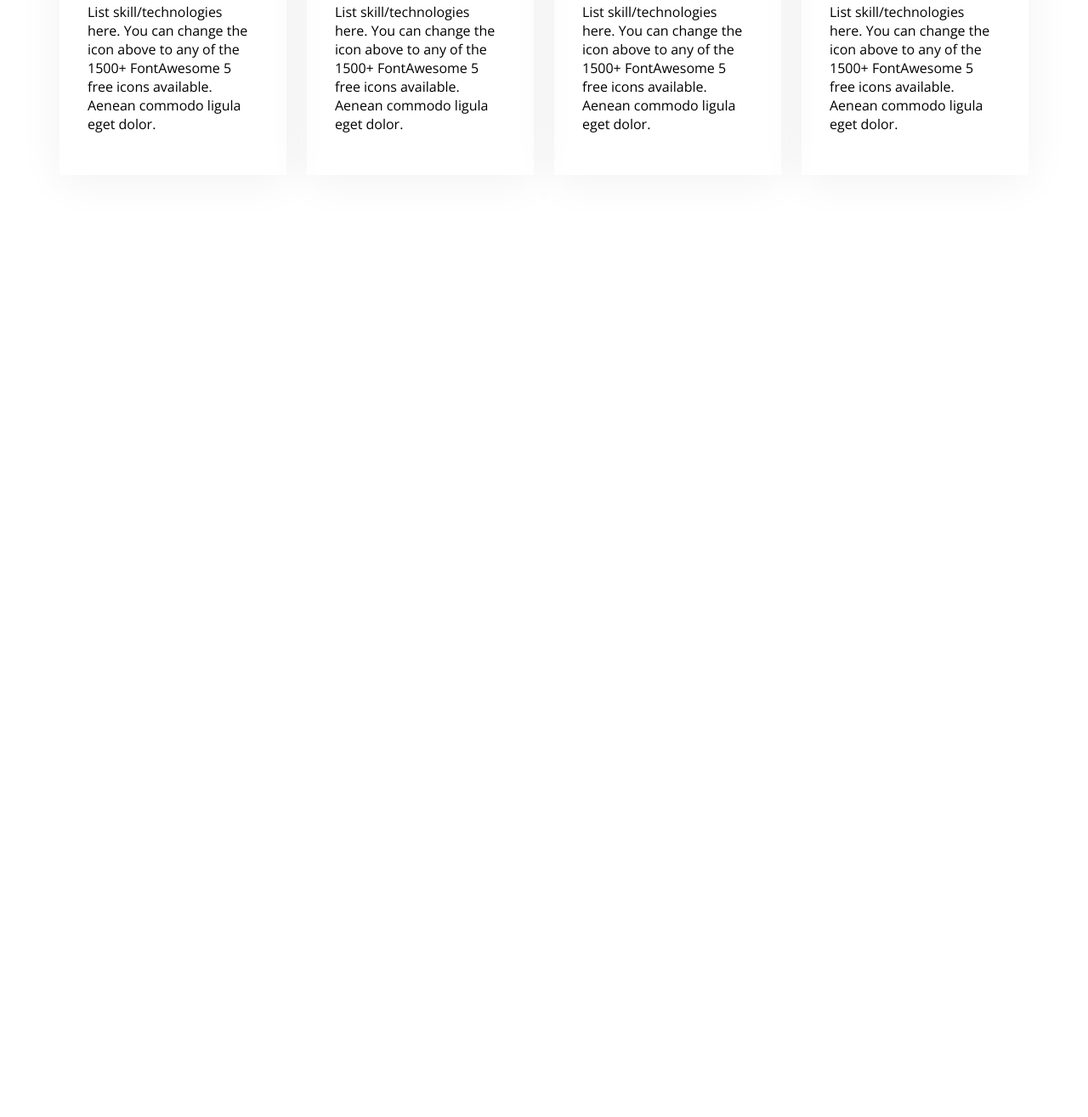
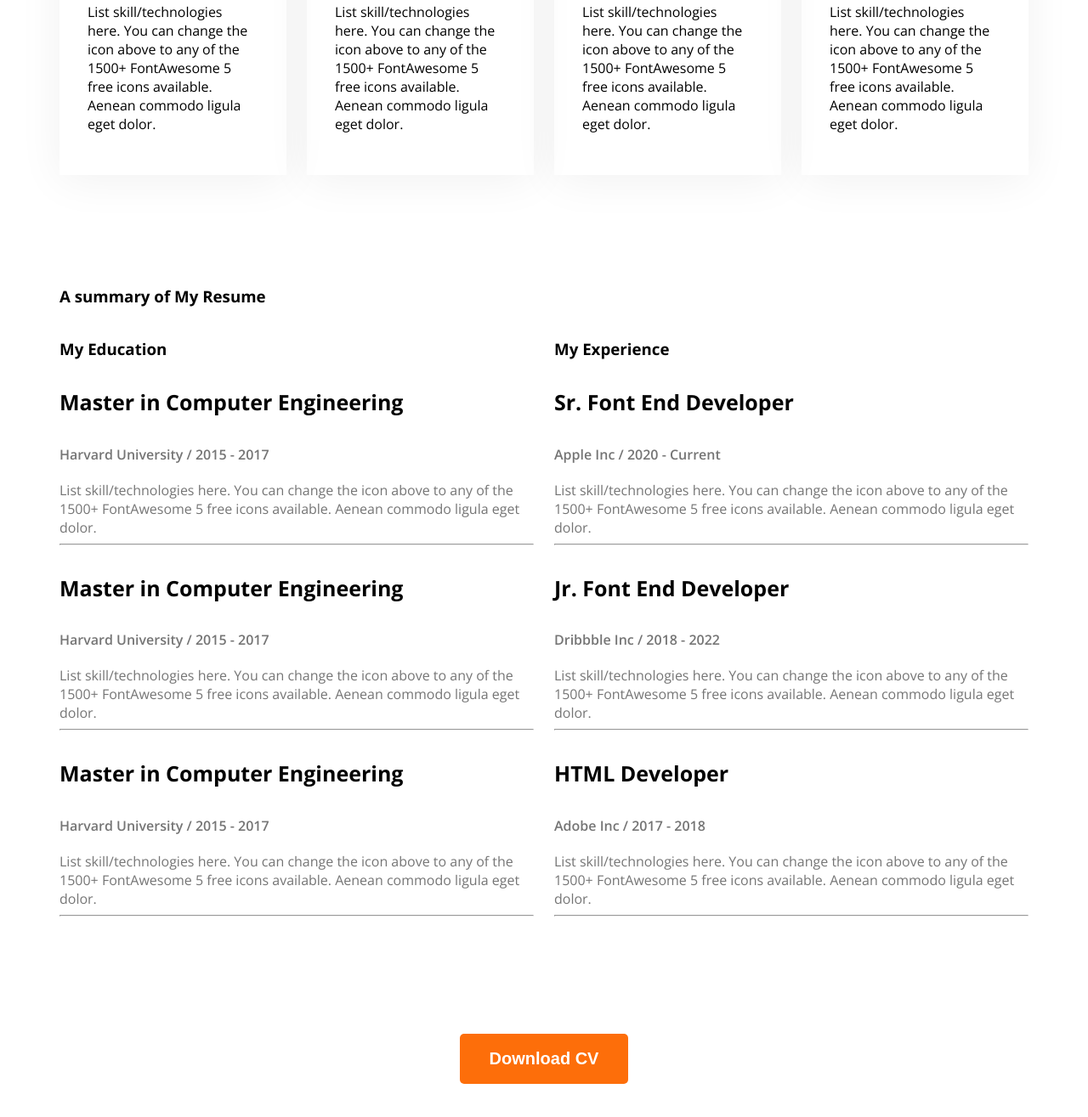
Before and after one commit to akib1437/portfolio, a plain HTML site: page index.html in a window 1280 px wide. Shown: the part 1855-3170 px from the top of the page at 85% size. Before the commit the page ends 2191 px from the top, so only its background shows below. Drawn offline with nearby package versions, Linux system fonts and the light colour scheme.

Commit message:
added resumepage

```diff
--- a/index.html
+++ b/index.html
@@ -65,31 +65,101 @@
         <!-- What I do section start -->
         <section class="skills">
             <h3 class="section-title text-center"> What I do</h3>
-            <p class="section-description text-center">I have more than 10 years experience building software for clients all over the world. Below is a quick overview of my main technical skill sets and technologies i use. Want to find out more about my experience? Check out my online resume and project portfolio.</p>
+            <p class="section-description text-center">I have more than 10 years experience building software for
+                clients all over the world. Below is a quick overview of my main technical skill sets and technologies i
+                use. Want to find out more about my experience? Check out my online resume and project portfolio.</p>
             <div class="skills-container">
                 <!-- .skil*4>img+h4.skill-title+p.skill-description -->
                 <div class="skill">
                     <img src="images/icons/js.png" alt="">
                     <h4 class="skill-title">Vanilla Javascript</h4>
-                    <p class="skill-description">List skill/technologies here. You can change the icon above to any of the 1500+ FontAwesome 5 free icons available. Aenean commodo ligula eget dolor.</p>
+                    <p class="skill-description">List skill/technologies here. You can change the icon above to any of
+                        the 1500+ FontAwesome 5 free icons available. Aenean commodo ligula eget dolor.</p>
                 </div>
                 <div class="skill">
                     <img src="images/icons/react.png" alt="">
                     <h4 class="skill-title">React</h4>
-                    <p class="skill-description">List skill/technologies here. You can change the icon above to any of the 1500+ FontAwesome 5 free icons available. Aenean commodo ligula eget dolor.</p>
+                    <p class="skill-description">List skill/technologies here. You can change the icon above to any of
+                        the 1500+ FontAwesome 5 free icons available. Aenean commodo ligula eget dolor.</p>
                 </div>
                 <div class="skill">
                     <img src="images/icons/nodejs.png" alt="">
                     <h4 class="skill-title">Node.js</h4>
-                    <p class="skill-description">List skill/technologies here. You can change the icon above to any of the 1500+ FontAwesome 5 free icons available. Aenean commodo ligula eget dolor.</p>
+                    <p class="skill-description">List skill/technologies here. You can change the icon above to any of
+                        the 1500+ FontAwesome 5 free icons available. Aenean commodo ligula eget dolor.</p>
                 </div>
                 <div class="skill">
                     <img src="images/icons/mongo.png" alt="">
                     <h4 class="skill-title">MongoDB</h4>
-                    <p class="skill-description">List skill/technologies here. You can change the icon above to any of the 1500+ FontAwesome 5 free icons available. Aenean commodo ligula eget dolor.</p>
+                    <p class="skill-description">List skill/technologies here. You can change the icon above to any of
+                        the 1500+ FontAwesome 5 free icons available. Aenean commodo ligula eget dolor.</p>
                 </div>
             </div>
         </section>
+        <section class="resume">
+            <h3 class="section-title">A summary of My Resume</h3>
+            <div class="resume-container">
+                <!-- .resume-column*2>h3.resume-column-title+.experience*3>h4.experience-title+h5.experience-sub-title+.experience-description -->
+                <div class="resume-column">
+                    <h3 class="resume-column-title">My Education</h3>
+                    <div class="experience">
+                        <h4 class="experience-title">Master in Computer Engineering</h4>
+                        <h5 class="experience-sub-title">Harvard University / 2015 - 2017</h5>
+                        <div class="experience-description">List skill/technologies here. You can change the icon above
+                            to any of the 1500+ FontAwesome 5 free icons available. Aenean commodo ligula eget dolor.
+                        </div>
+                    </div>
+                    <hr>
+                    <div class="experience">
+                        <h4 class="experience-title">Master in Computer Engineering</h4>
+                        <h5 class="experience-sub-title">Harvard University / 2015 - 2017</h5>
+                        <div class="experience-description">List skill/technologies here. You can change the icon above
+                            to any of the 1500+ FontAwesome 5 free icons available. Aenean commodo ligula eget dolor.
+                        </div>
+                    </div>
+                    <hr>
+                    <div class="experience">
+                        <h4 class="experience-title">Master in Computer Engineering</h4>
+                        <h5 class="experience-sub-title">Harvard University / 2015 - 2017</h5>
+                        <div class="experience-description">List skill/technologies here. You can change the icon above
+                            to any of the 1500+ FontAwesome 5 free icons available. Aenean commodo ligula eget dolor.
+                        </div>
+                    </div>
+                    <hr>
+                </div>
+
+                <div class="resume-column">
+                    <h3 class="resume-column-title">My Experience</h3>
+                    <div class="Experience">
+                        <h4 class="experience-title">Sr. Font End Developer</h4>
+                        <h5 class="experience-sub-title">Apple Inc / 2020 - Current</h5>
+                        <div class="experience-description">List skill/technologies here. You can change the icon above
+                            to any of the 1500+ FontAwesome 5 free icons available. Aenean commodo ligula eget dolor.
+                        </div>
+                    </div>
+                    <hr>
+                    <div class="experience">
+                        <h4 class="experience-title">Jr. Font End Developer</h4>
+                        <h5 class="experience-sub-title">Dribbble Inc / 2018 - 2022</h5>
+                        <div class="experience-description">List skill/technologies here. You can change the icon above
+                            to any of the 1500+ FontAwesome 5 free icons available. Aenean commodo ligula eget dolor.
+                        </div>
+                    </div>
+                    <hr>
+                    <div class="experience">
+                        <h4 class="experience-title">HTML Developer</h4>
+                        <h5 class="experience-sub-title">Adobe Inc / 2017 - 2018</h5>
+                        <div class="experience-description">List skill/technologies here. You can change the icon above
+                            to any of the 1500+ FontAwesome 5 free icons available. Aenean commodo ligula eget dolor.
+                        </div>
+                        <hr>
+                    </div>
+                </div>
+            </div>
+        </section>
+        <div class="text-center resume-download-button">
+            <button class="btn-primary ">Download CV</button>
+        </div>
     </main>
     <footer>
 
--- a/style/portfolio.css
+++ b/style/portfolio.css
@@ -138,3 +138,28 @@ main section{
     padding: 33px;
     box-shadow: 0px 6px 50px rgba(0, 0, 0, 0.06);
 }
+/* resume style */
+.resume-container{
+    display: flex;
+    gap: 24px;
+}
+.experience-sub-title{
+    font-size: 20;
+    font-weight: 600;
+    margin-bottom: 20px;
+}
+.experience-description, .experience-sub-title{
+    color: #757575;
+    font-size: 16px;
+}
+.experience-title{
+    font-size: 25px;
+    font-weight: 700;
+}
+.resume hr{
+    color: #D1D1D1;
+}
+.resume-download-button{
+    margin-top: 50px ;
+    margin-bottom: 113px;
+}
```
